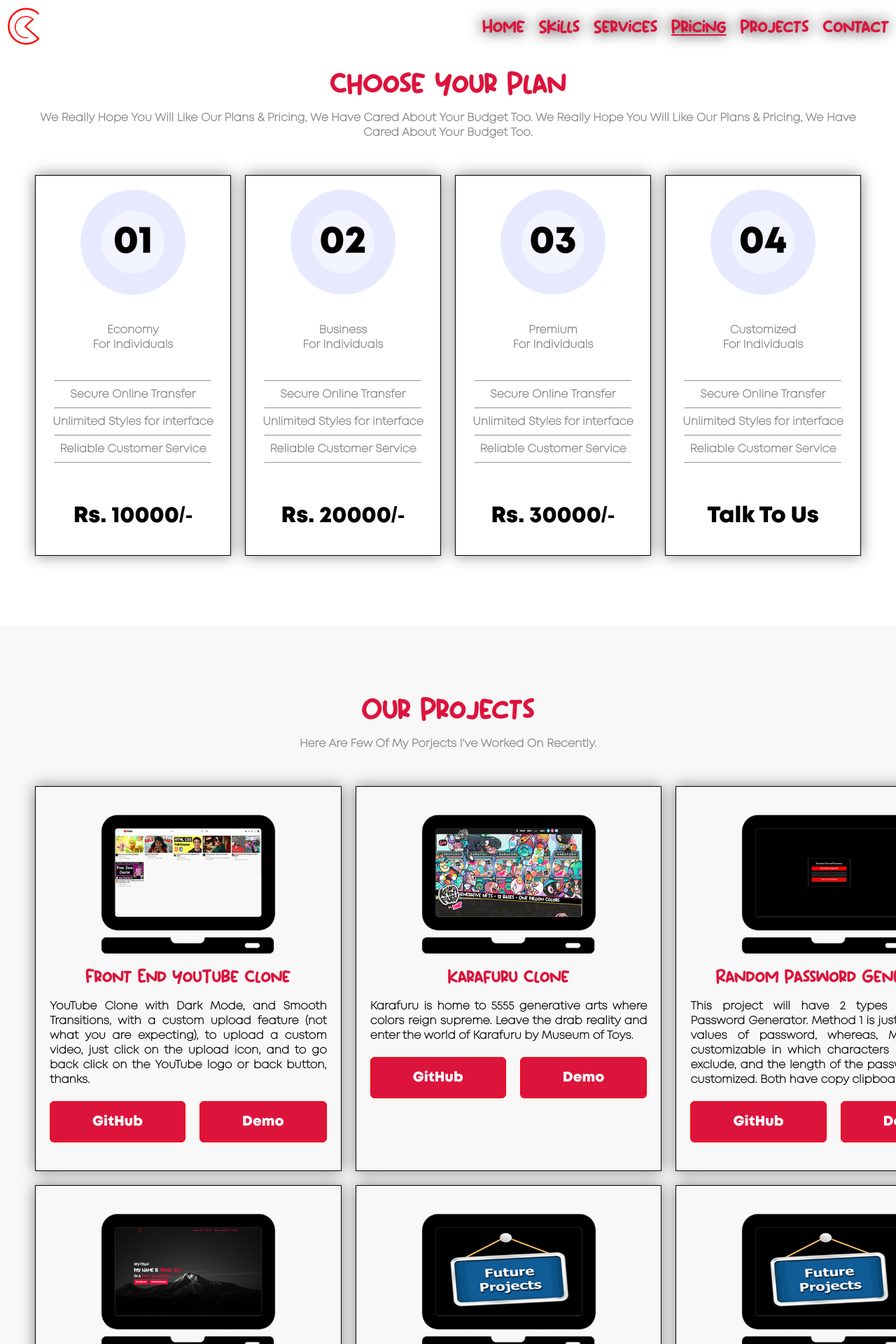
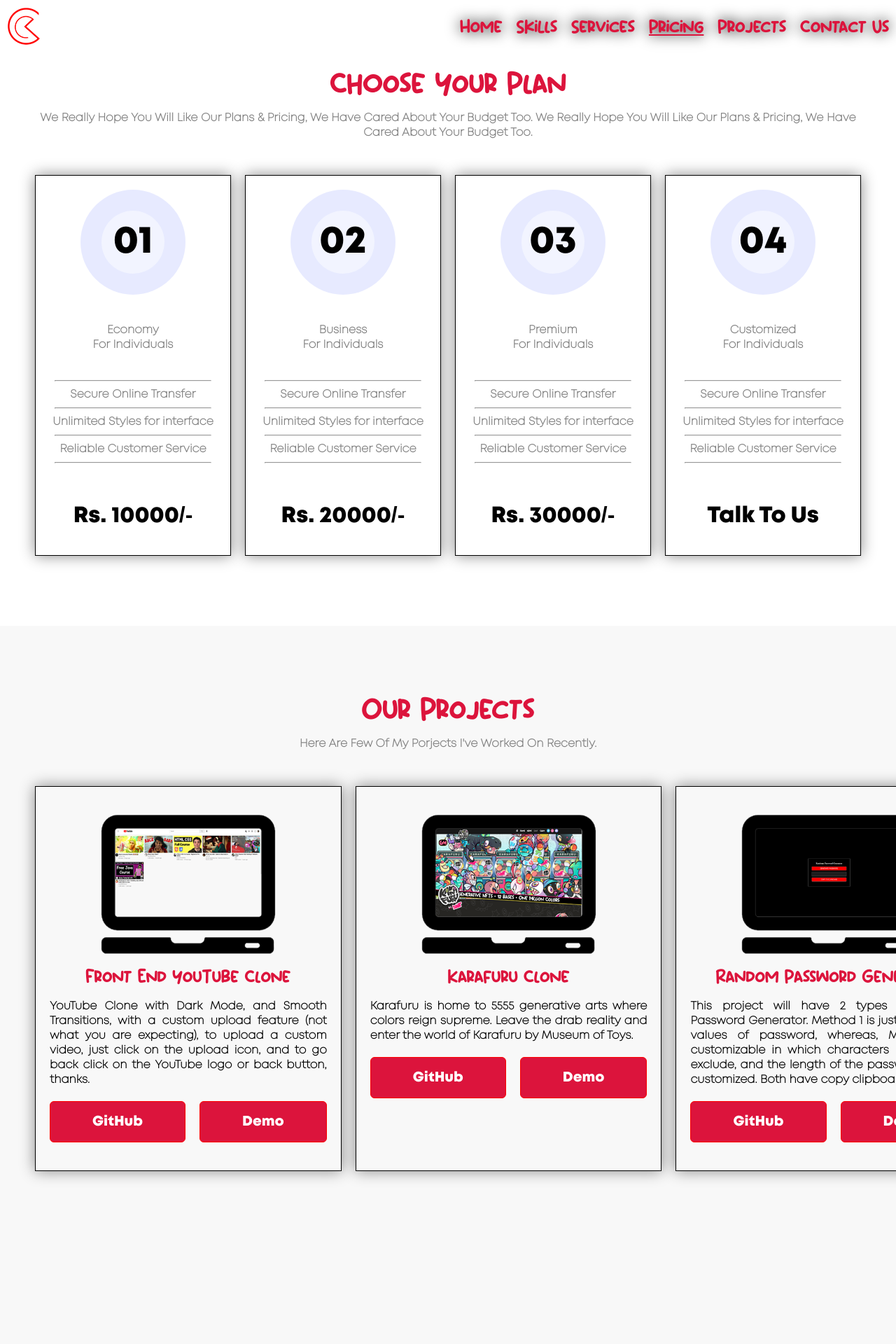
Before and after one commit to Capta1nRaj/react-portfolio, a React (Create React App) app: page /pricing in a window 1280 px wide. Shown: the top 1920 px of the page at 70% size. After the commit the page ends 1773 px from the top, so only its background shows below. Built offline with nearby package versions, Linux system fonts and the light colour scheme.

Commit message:
ProjectsComponent Section Completed

```diff
--- a/src/App.js
+++ b/src/App.js
@@ -1,25 +1,23 @@
 import {BrowserRouter as Router, Routes, Route} from "react-router-dom";
-import HomePage from "./pages/HomePage";
+import Home from "./pages/Home";
 import Pricing from "./pages/Pricing";
 import Services from "./pages/Services";
 import Skills from "./pages/Skills";
+import Projects from "./pages/Projects";
+import ContactUs from "./pages/ContactUs";
 
 function App() {
     return (
         <div>
             <Router>
                 <Routes>
-                    <Route exact="exact" path="/" key={0} element={<> < HomePage /> </>}></Route>
+                    <Route exact="exact" path="/" key={0} element={<> < Home /> </>}></Route>
                     <Route exact="exact" path="/skills" key={1} element={<> < Skills /> </>}></Route>
                     <Route exact="exact" path="/services" key={2} element={<> < Services /> </>}></Route>
                     <Route exact="exact" path="/pricing" key={3} element={<> < Pricing /> </>}></Route>
-                    <Route exact="exact" path="/projects" key={4} element={<> < Skills /> </>}></Route>
-                    <Route exact="exact" path="/contact" key={5} element={<> < Skills /> </>}></Route>
-                    <Route
-                        exact="exact"
-                        path="/react-portfolio"
-                        key={5}
-                        element={<> < HomePage /> </>}></Route>
+                    <Route exact="exact" path="/projects" key={4} element={<> < Projects /> </>}></Route>
+                    <Route exact="exact" path="/contact-us" key={5} element={<> < ContactUs /> </>}></Route>
+                    <Route exact="exact" path="/react-portfolio" key={6} element={<> < Home /> </>}></Route>
                 </Routes>
             </Router>
         </div>
--- a/src/components/NavBarComponent/NavBar.jsx
+++ b/src/components/NavBarComponent/NavBar.jsx
@@ -18,13 +18,13 @@
   // Function For Scroll And Resize Event Listener
   function scrollAndResizeEventListener() {
     // For Screen Width >700
-    if (window.innerWidth > 700 && window.scrollY > 100) {
+    if (window.innerWidth > 700 && window.scrollY > 50) {
       setnavBarBackgroundColor("black");
       setnavBarTextColor("white");
       setrightSideSectionBackgroundColorChange("transparent");
       setdropShadowToNavBarText("drop-shadow(white 0px 0px 10px)");
       setnormalTransitionAnimation("all 1s ease-in-out");
-    } else if (window.innerWidth > 700 && window.scrollY < 100) {
+    } else if (window.innerWidth > 700 && window.scrollY < 50) {
       setnavBarBackgroundColor("transparent");
       setnavBarTextColor("crimson");
       setrightSideSectionBackgroundColorChange("transparent");
@@ -33,14 +33,14 @@
     }
 
     // For Screen Width <700
-    if (window.innerWidth < 700 && window.scrollY < 100) {
+    if (window.innerWidth < 700 && window.scrollY < 50) {
       setnavBarBackgroundColor("white");
       setnavBarTextColor("white");
       setrightSideSectionBackgroundColorChange("rgb(0,0,0,0.6");
       sethamburgerMenuColor("crimson");
       setdropShadowToNavBarText("drop-shadow(black 0px 0px 10px)");
       setnormalTransitionAnimation("all 1s ease-in-out");
-    } else if (window.innerWidth < 700 && window.scrollY > 100) {
+    } else if (window.innerWidth < 700 && window.scrollY > 50) {
       setnavBarBackgroundColor("black");
       setnavBarTextColor("crimson");
       setrightSideSectionBackgroundColorChange("rgb(0,0,0,0.6");
@@ -89,33 +89,33 @@
 
   // Mouse Hover Color Change
   function MouseOver(event) {
-    // For Screen>700 & Scroll>100
-    if (window.innerWidth > 700 && window.scrollY > 100) {
+    // For Screen>700 & Scroll>50
+    if (window.innerWidth > 700 && window.scrollY > 50) {
       event.target.style.color = "crimson";
-    } else if (window.innerWidth > 700 && window.scrollY < 100) {
+    } else if (window.innerWidth > 700 && window.scrollY < 50) {
       event.target.style.color = "black";
     }
 
-    // For Screen<700 & Scroll<100
-    if (window.innerWidth < 700 && window.scrollY > 100) {
+    // For Screen<700 & Scroll<50
+    if (window.innerWidth < 700 && window.scrollY > 50) {
       event.target.style.color = "black";
-    } else if (window.innerWidth < 700 && window.scrollY < 100) {
+    } else if (window.innerWidth < 700 && window.scrollY < 50) {
       event.target.style.color = "crimson";
     }
   }
 
   function MouseOut(event) {
-    // For Screen>700 & Scroll>100
-    if (window.innerWidth > 700 && window.scrollY > 100) {
+    // For Screen>700 & Scroll>50
+    if (window.innerWidth > 700 && window.scrollY > 50) {
       event.target.style.color = "";
-    } else if (window.innerWidth > 700 && window.scrollY < 100) {
+    } else if (window.innerWidth > 700 && window.scrollY < 50) {
       event.target.style.color = "";
     }
 
-    // For Screen<700 & Scroll<100
-    if (window.innerWidth < 700 && window.scrollY > 100) {
+    // For Screen<700 & Scroll<50
+    if (window.innerWidth < 700 && window.scrollY > 50) {
       event.target.style.color = "";
-    } else if (window.innerWidth < 700 && window.scrollY < 100) {
+    } else if (window.innerWidth < 700 && window.scrollY < 50) {
       event.target.style.color = "";
     }
   }
@@ -133,22 +133,22 @@
           </div>
           <div className="right-side-section" style={{ fontSize: props.rightSectionFontSize, fontFamily: props.navBarFontFamily, color: navBarTextColor, left: leftSlidePosition, backgroundColor: rightSideSectionBackgroundColorChange, transition: normalTransitionAnimation }}>
             <div style={{ filter: dropShadowToNavBarText, textDecoration: props.navBarOption1TextDecoration }} onMouseOver={MouseOver} onMouseOut={MouseOut} className="right-side-option-text option1">
-              <Link to="/">{props.navBarOption1}</Link>
+              <Link to="/">Home</Link>
             </div>
             <div style={{ filter: dropShadowToNavBarText, textDecoration: props.navBarOption2TextDecoration }} onMouseOver={MouseOver} onMouseOut={MouseOut} className="right-side-option-text option2">
-              <Link to="/skills">{props.navBarOption2}</Link>
+              <Link to="/skills">Skills</Link>
             </div>
             <div style={{ filter: dropShadowToNavBarText, textDecoration: props.navBarOption3TextDecoration }} onMouseOver={MouseOver} onMouseOut={MouseOut} className="right-side-option-text option3">
-              <Link to="/services">{props.navBarOption3}</Link>
+              <Link to="/services">Services</Link>
             </div>
             <div style={{ filter: dropShadowToNavBarText, textDecoration: props.navBarOption4TextDecoration }} onMouseOver={MouseOver} onMouseOut={MouseOut} className="right-side-option-text option4">
-              <Link to="/pricing">{props.navBarOption4}</Link>
+              <Link to="/pricing">Pricing</Link>
             </div>
             <div style={{ filter: dropShadowToNavBarText, textDecoration: props.navBarOption5TextDecoration }} onMouseOver={MouseOver} onMouseOut={MouseOut} className="right-side-option-text option5">
-              <Link to="/projects">{props.navBarOption5}</Link>
+              <Link to="/projects">Projects</Link>
             </div>
             <div style={{ filter: dropShadowToNavBarText, textDecoration: props.navBarOption6TextDecoration }} onMouseOver={MouseOver} onMouseOut={MouseOut} className="right-side-option-text option6">
-              <Link to="/contact">{props.navBarOption6}</Link>
+              <Link to="/contact-us">Contact Us</Link>
             </div>
             <div style={{display:"none", filter: dropShadowToNavBarText, textDecoration: props.navBarOption6TextDecoration }} onMouseOver={MouseOver} onMouseOut={MouseOut} className="right-side-option-text option6">
               <Link to="/react-portfolio"></Link>
--- a/src/components/PlansComponent/PlansComponent.css
+++ b/src/components/PlansComponent/PlansComponent.css
@@ -40,6 +40,7 @@
     color: black;
     background-color: rgba(132,144,255,.1);
     border: 30px solid rgba(132,144,255,.1);
+    transition: all 0.4s ease-in-out;
 }
 
 .plans-component-section .plans-list-section .plan-name {
--- a/src/components/ProjectsComponent/ProjectsComponent.css
+++ b/src/components/ProjectsComponent/ProjectsComponent.css
@@ -27,13 +27,13 @@
 }
 
 .previous-project-component-section .projects-list-container .projects-boxes .image-preview-container {
-    margin-top: 40px;
+    margin: 40px 2px 0;
 }
 
 .previous-project-component-section .projects-list-container .projects-boxes .project-name {
     font-family: Mabook;
     font-size: 24px;
-    margin: 20px 0;
+    margin: 20px;
     color: crimson;
 }
 
@@ -60,6 +60,8 @@
     transform: scale(1.2);
     border: 1px solid crimson;
     box-shadow: 0 0 20px 0 rgba(220, 20, 60, 0.46);
+    background-color: grey;
+    color: white;
 }
 
 @media (max-width:1250px) {
@@ -77,6 +79,8 @@
 @media (max-width:740px) {
     .previous-project-component-section .projects-list-container .projects-boxes:hover {
         transform: scale(1);
+        background-color: white;
+        color: black;
     }
 }
 
--- /dev/null
+++ b/src/pages/ContactUs.jsx
@@ -0,0 +1,17 @@
+import React from 'react'
+import NavBar from "../components/NavBarComponent/NavBar";
+
+function ContactUs() {
+  return (
+    <div>
+        <NavBar
+                navBarOption6TextDecoration="underline"
+                navBarImageWidth="48px"
+                navBarImage={require("../images/navigation-bar-component-images/logo.png")}
+                navBarFontFamily="Mabook"
+                rightSectionFontSize="24px"/>
+    </div>
+  )
+}
+
+export default ContactUs
--- a/src/pages/HomePage.jsx
+++ b/src/pages/Home.jsx
@@ -3,7 +3,7 @@
 import IntroComponent from "../components/IntroComponent/IntroComponent";
 import NavBar from "../components/NavBarComponent/NavBar";
 
-function HomePage() {
+function Home() {
     return (
         <div>
             <NavBar
@@ -11,25 +11,17 @@
                 navBarImageWidth="48px"
                 navBarImage={require("../images/navigation-bar-component-images/logo.png")}
                 navBarFontFamily="Mabook"
-                rightSectionFontSize="24px"
-                navBarOption1="home"
-                navBarOption2="skills"
-                navBarOption3="services"
-                navBarOption4="pricing"
-                navBarOption5="projects"
-                navBarOption6="contact"/>
+                rightSectionFontSize="24px"/>
             <IntroComponent
                 backgroundImage={require("../images/intro-component-images/banner.jpg")}
-                IntroComponentFontFamily="Mabook"
-                />
+                IntroComponentFontFamily="Mabook"/>
             <AboutMe
                 headingTextFontFamily="Mabook"
                 headingText="Self appraisal"
                 headingColor="crimson"
-                aboutMeText="An enthusiastic engineering fresher who is a self-starter and capable to use technical skills for the betterment of the organization. A bachelor's degree in Computer Science Engineering has enhanced my proficiency in Front End Web Developer and looking forward to work in a competitive environment that enhances overall learning."
-                />
+                aboutMeText="An enthusiastic engineering fresher who is a self-starter and capable to use technical skills for the betterment of the organization. A bachelor's degree in Computer Science Engineering has enhanced my proficiency in Front End Web Developer and looking forward to work in a competitive environment that enhances overall learning."/>
         </div>
     );
 }
 
-export default HomePage;
+export default Home;
--- a/src/pages/Pricing.jsx
+++ b/src/pages/Pricing.jsx
@@ -11,13 +11,7 @@
                 navBarImageWidth="48px"
                 navBarImage={require("../images/navigation-bar-component-images/logo.png")}
                 navBarFontFamily="Mabook"
-                rightSectionFontSize="24px"
-                navBarOption1="home"
-                navBarOption2="skills"
-                navBarOption3="services"
-                navBarOption4="pricing"
-                navBarOption5="projects"
-                navBarOption6="contact"/>
+                rightSectionFontSize="24px"/>
             <PlansComponent
             backgroundColor="white"
             // Heading Text
@@ -47,7 +41,7 @@
             headingCaptionMargin="20px 0 50px 0"
             headingCaptionFontWeight="bold"
             headingCaptionText="Here Are Few Of My Porjects I've Worked On Recently."
-            sliceValue= "6"
+            sliceValue= "3"
             />
         </div>
     )
--- /dev/null
+++ b/src/pages/Projects.jsx
@@ -0,0 +1,32 @@
+import React from 'react'
+import NavBar from '../components/NavBarComponent/NavBar'
+import ProjectsComponent from '../components/ProjectsComponent/ProjectsComponent'
+
+function Projects() {
+  return (
+    <div>
+        <NavBar
+                navBarOption5TextDecoration="underline"
+                navBarImageWidth="48px"
+                navBarImage={require("../images/navigation-bar-component-images/logo.png")}
+                navBarFontFamily="Mabook"
+                rightSectionFontSize="24px"/>
+        <ProjectsComponent
+                headingFontFamily="Mabook"
+                headingColor="crimson"
+                headingFontSize="40px"
+                headingMargin="0 0 0 0"
+                headingText="Our Projects"
+                // Heading Caption
+                headingCaptionFontFamily="Mont-ExtraLightDEMO"
+                headingCaptionColor="gray"
+                headingCaptaionFontSize="16px"
+                headingCaptionMargin="20px 0 50px 0"
+                headingCaptionFontWeight="bold"
+                headingCaptionText="Here Are Few Of My Porjects I've Worked On Recently."
+                sliceValue= "100"/>
+    </div>
+  )
+}
+
+export default Projects
--- a/src/pages/Services.jsx
+++ b/src/pages/Services.jsx
@@ -11,13 +11,7 @@
                 navBarImageWidth="48px"
                 navBarImage={require("../images/navigation-bar-component-images/logo.png")}
                 navBarFontFamily="Mabook"
-                rightSectionFontSize="24px"
-                navBarOption1="home"
-                navBarOption2="skills"
-                navBarOption3="services"
-                navBarOption4="pricing"
-                navBarOption5="projects"
-                navBarOption6="contact"/>
+                rightSectionFontSize="24px"/>
             <ServicesOfferedComponent
             servicesOfferedFontFamily="Mabook"
             servicesOfferedTextColor="crimson"
--- a/src/pages/Skills.jsx
+++ b/src/pages/Skills.jsx
@@ -11,14 +11,8 @@
                 navBarImageWidth="48px"
                 navBarImage={require("../images/navigation-bar-component-images/logo.png")}
                 navBarFontFamily="Mabook"
-                rightSectionFontSize="24px"
-                navBarOption1="home"
-                navBarOption2="skills"
-                navBarOption3="services"
-                navBarOption4="pricing"
-                navBarOption5="projects"
-                navBarOption6="contact"/>
-                <AboutMe
+                rightSectionFontSize="24px"/>
+            <AboutMe
                 aboutMeBackgroundColor="white"
                 headingTextFontFamily="Mabook"
                 headingText="About Me"
@@ -26,7 +20,7 @@
                 buttonDisplay="none"
                 aboutMeText="I am A Front End Web Developer, and also a Gaming Content Creator on YouTube, but also worked with many other platforms like Rooter, & Moj, and with few other new brands. Currently I have learned HTML, CSS, JS, jQuery, Bootstrap. Currently learning React JS too, but as you can see this project is made on React JS. My future plan is to become MERN Stack. Even I Know Photoshop, Premier Pro, & a little bit After Effects."
                 />
-                <SkillsSection
+            <SkillsSection
                 skillsSectionFontFamily="Mabook"
                 mySkillsTextColor="crimson"
                 />
```
